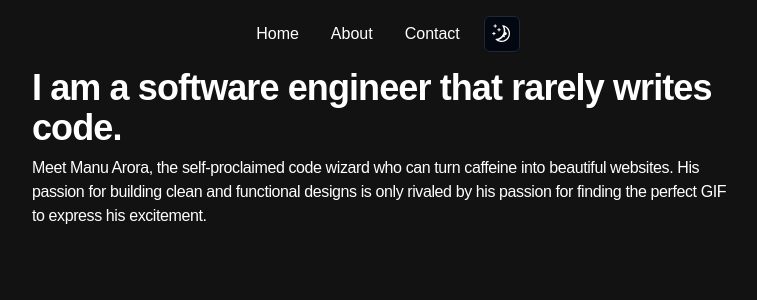
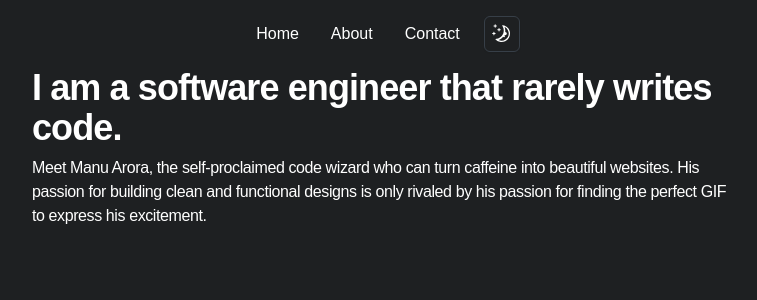
Before and after one commit to ferryops/ferryops.github.io, a Next.js app: page / in a window 1280 px wide. Shown: the top 300 px of the page, without its empty margins (256-1013 px from the left). Built offline with nearby package versions, Linux system fonts and the light colour scheme.

Commit message:
feat: change color palette

```diff
--- a/src/app/globals.css
+++ b/src/app/globals.css
@@ -16,25 +16,25 @@ body {
 
 @layer base {
   :root {
-    --background: 0 0% 100%;
-    --foreground: 224 71.4% 4.1%;
-    --card: 0 0% 100%;
-    --card-foreground: 224 71.4% 4.1%;
-    --popover: 0 0% 100%;
-    --popover-foreground: 224 71.4% 4.1%;
-    --primary: 220.9 39.3% 11%;
-    --primary-foreground: 210 20% 98%;
-    --secondary: 220 14.3% 95.9%;
-    --secondary-foreground: 220.9 39.3% 11%;
-    --muted: 220 14.3% 95.9%;
-    --muted-foreground: 220 8.9% 46.1%;
-    --accent: 220 14.3% 95.9%;
-    --accent-foreground: 220.9 39.3% 11%;
-    --destructive: 0 84.2% 60.2%;
-    --destructive-foreground: 210 20% 98%;
-    --border: 220 13% 91%;
-    --input: 220 13% 91%;
-    --ring: 224 71.4% 4.1%;
+    --background: #f0f5f9;
+    --foreground: 214 9% 15%;
+    --card: 240 16% 98%;
+    --card-foreground: 214 9% 15%;
+    --popover: 240 16% 98%;
+    --popover-foreground: 214 9% 15%;
+    --primary: 214 13% 25%;
+    --primary-foreground: 240 16% 98%;
+    --secondary: 210 13% 37%;
+    --secondary-foreground: 240 16% 98%;
+    --muted: 210 10% 89%;
+    --muted-foreground: 214 13% 25%;
+    --accent: 210 10% 89%;
+    --accent-foreground: 214 13% 25%;
+    --destructive: 0 84% 60%;
+    --destructive-foreground: 240 16% 98%;
+    --border: 210 10% 89%;
+    --input: 210 10% 89%;
+    --ring: 214 13% 25%;
     --chart-1: 12 76% 61%;
     --chart-2: 173 58% 39%;
     --chart-3: 197 37% 24%;
@@ -42,26 +42,27 @@ body {
     --chart-5: 27 87% 67%;
     --radius: 0.5rem;
   }
+
   .dark {
-    --background: 224 71.4% 4.1%;
-    --foreground: 210 20% 98%;
-    --card: 224 71.4% 4.1%;
-    --card-foreground: 210 20% 98%;
-    --popover: 224 71.4% 4.1%;
-    --popover-foreground: 210 20% 98%;
-    --primary: 210 20% 98%;
-    --primary-foreground: 220.9 39.3% 11%;
-    --secondary: 215 27.9% 16.9%;
-    --secondary-foreground: 210 20% 98%;
-    --muted: 215 27.9% 16.9%;
-    --muted-foreground: 217.9 10.6% 64.9%;
-    --accent: 215 27.9% 16.9%;
-    --accent-foreground: 210 20% 98%;
-    --destructive: 0 62.8% 30.6%;
-    --destructive-foreground: 210 20% 98%;
-    --border: 215 27.9% 16.9%;
-    --input: 215 27.9% 16.9%;
-    --ring: 216 12.2% 83.9%;
+    --background: #1e2022;
+    --foreground: 210 10% 89%;
+    --card: 214 9% 15%;
+    --card-foreground: 210 10% 89%;
+    --popover: 214 9% 15%;
+    --popover-foreground: 210 10% 89%;
+    --primary: 210 10% 89%;
+    --primary-foreground: 214 9% 15%;
+    --secondary: 210 13% 37%;
+    --secondary-foreground: 210 10% 89%;
+    --muted: 214 13% 25%;
+    --muted-foreground: 210 13% 37%;
+    --accent: 214 13% 25%;
+    --accent-foreground: 210 10% 89%;
+    --destructive: 0 63% 31%;
+    --destructive-foreground: 210 10% 89%;
+    --border: 214 13% 25%;
+    --input: 214 13% 25%;
+    --ring: 210 10% 89%;
     --chart-1: 220 70% 50%;
     --chart-2: 160 60% 45%;
     --chart-3: 30 80% 55%;
@@ -78,3 +79,5 @@ body {
     @apply bg-background text-foreground;
   }
 }
+
+/* color palette https://colorhunt.co/palette/f0f5f9c9d6df52616b1e2022 */
--- a/src/app/page.js
+++ b/src/app/page.js
@@ -1,5 +1,5 @@
-import Navigation from "@/components/navigation";
-import { Typography } from "@/components/Typography";
+import Navigation from "@/components/own/navigation";
+import { Typography } from "@/components/own/typography";
 
 export default function Home() {
   return (
```
Also changed, not shown: src/components/ui/dropdown-menu.jsx (+47 -57 lines), src/components/own/mode-toggle.jsx (renamed from src/components/mode-toggle.jsx), src/components/own/navigation.jsx (renamed from src/components/navigation.jsx), src/components/own/typography.jsx (renamed from src/components/Typography.jsx).
